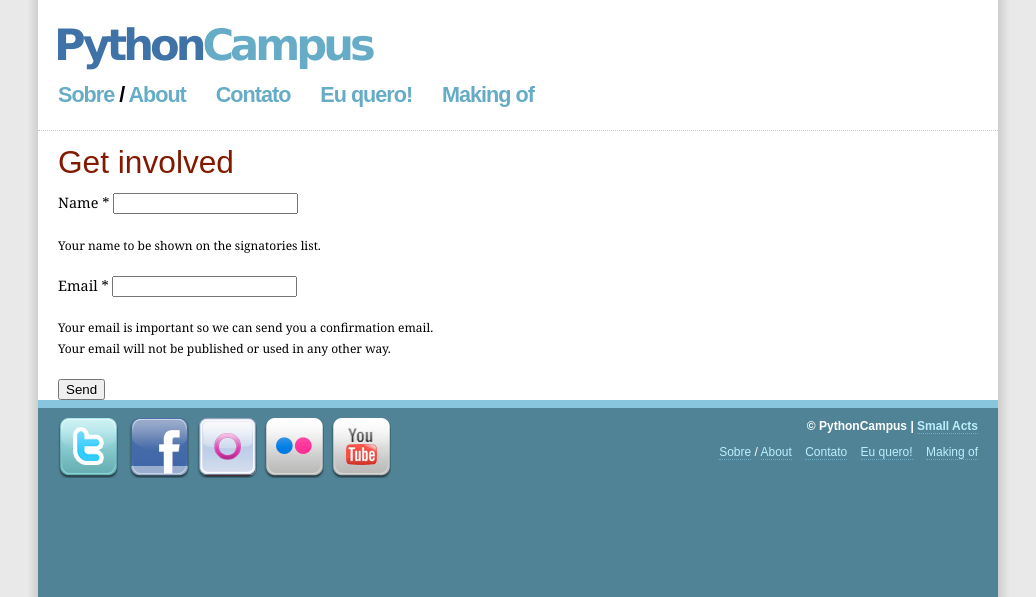
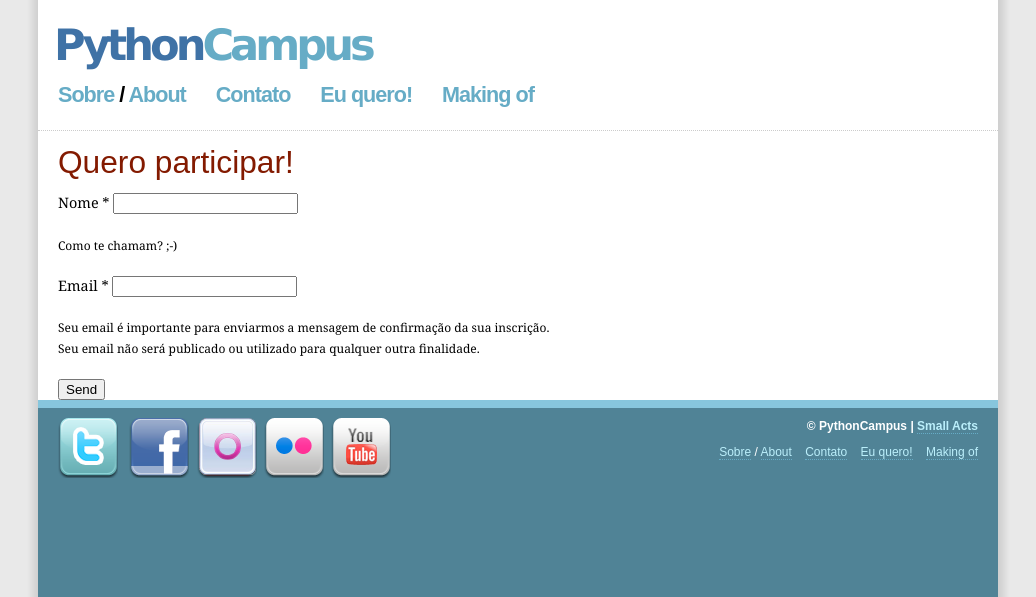
Before and after one commit to flavioamieiro/pythoncampus, a Django app: template src/subscription/templates/signatures/form.html in a window 1280 px wide. Shown: the top 597 px of the page, without its empty margins (122-1158 px from the left). Run offline with Django 3.2, Linux system fonts and the light colour scheme; the template is opened without the code that fills it, so the values that code supplies are empty, except form fields; tables that the repository leaves empty hold one stand-in row (values such as "Sample post"); form fields are guessed from the names that the template uses; parts of the project's set-up code (start-up, migrations or seed data) failed here and were passed over; some libraries are stand-ins or nearby versions.

Commit message:
Adapted form text to PythonCampus subscription

```diff
--- a/src/subscription/templates/signatures/form.html
+++ b/src/subscription/templates/signatures/form.html
@@ -4,15 +4,15 @@
 
 {% load cssclass %}
 
-<h1>Get involved</h1>
+<h1>Quero participar!</h1>
 
 <form action="." method="POST">
   <div class="field">
-    <label for="id_name">Name <span>*</span></label>
+    <label for="id_name">Nome <span>*</span></label>
     {{ form.name }}
     <div class="error">{{ form.name.errors.as_text }}</div>
     <p id="info" class="info_label">
-      <small>Your name to be shown on the signatories list.</small>
+      <small>Como te chamam? ;-)</small>
     </p>
   </div>
   <div class="field">
@@ -20,8 +20,8 @@
     {{ form.email }}
     <div class="error">{{ form.email.errors.as_text }}</div>
     <p id="info_id_email" class="info_label">
-      <small>Your email is important so we can send you a confirmation email.<br />
-      Your email will not be published or used in any other way.</small>
+      <small>Seu email é importante para enviarmos a mensagem de confirmação da sua inscrição.<br />
+      Seu email não será publicado ou utilizado para qualquer outra finalidade.</small>
     </p>
   </div>
   <input type="submit" class="button" value="Send" />
```
